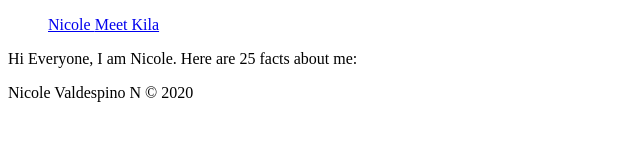
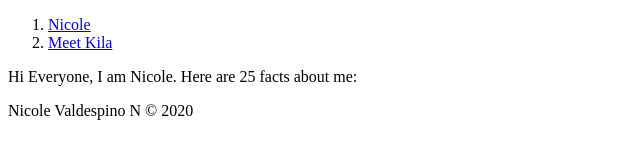
Before and after one commit to nicolevngs/first_deployed_page, a plain HTML site: page index.html in a window 1280 px wide. Shown: the whole page, without its empty margins (0-640 px from the left). Drawn offline with Linux system fonts and the light colour scheme.

Commit message:
Update index.html

```diff
--- a/index.html
+++ b/index.html
@@ -10,8 +10,8 @@
 <header>
 	<nav>
 		<ol>
-		<a href= "index.html"> Nicole </a>
-		<a href= "Kila.html"> Meet Kila </a>
+			<li> <a href= "index.html"> Nicole </a> </li>
+			<li><a href= "Kila.html"> Meet Kila </a></li>
 		</ol>
 	</nav>
 </header>
```
